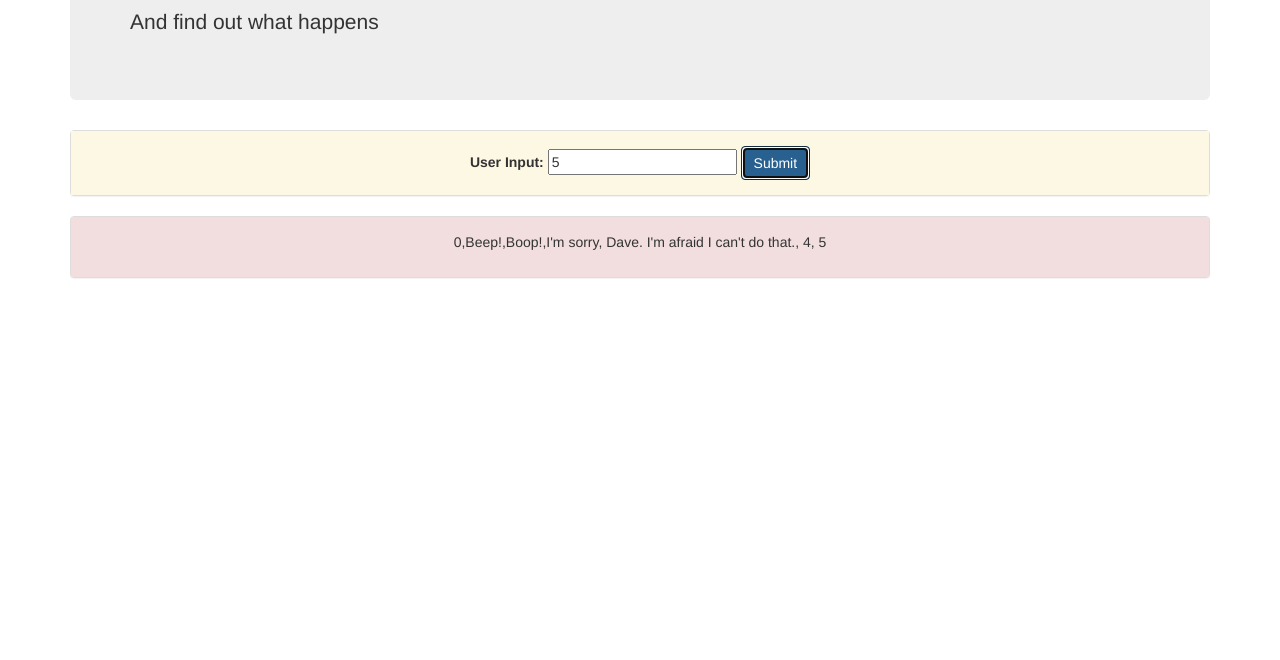
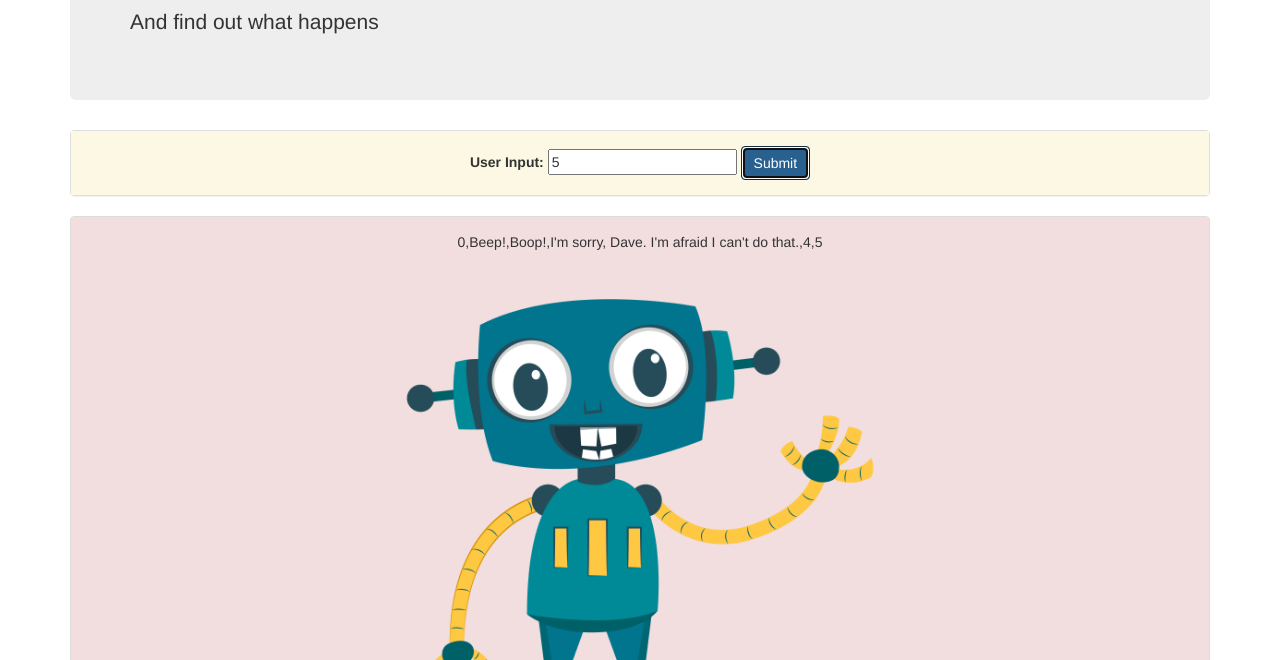
Before and after one commit to MikeSB3/arrays-and-looping-code-review, a plain HTML site: page index.html in a window 1280 px wide. Both pictures are taken after typing "5" into the empty fields and a click on the button "Submit". Shown: the part 140-800 px from the top of the page. Drawn offline with Linux system fonts and the light colour scheme.

Commit message:
add image of a waving robot that flips horizontally when hovered over.

```diff
--- a/css/styles.css
+++ b/css/styles.css
@@ -1,6 +1,17 @@
+.panel-body {
+  text-align: center;
+}
+
 .submission {
   display: none;
 }
-.panel-body {
-  text-align: center;
+
+img {
+  width: 50%;
+  height: auto;
 }
+
+img:hover {
+  -webkit-transform: scaleX(-1);
+  transform: scaleX(-1);
+}
--- a/index.html
+++ b/index.html
@@ -27,6 +27,7 @@
         <div class="panel panel-default">
           <div class="panel-body bg-danger">
             <p id="entered"></p>
+            <img src="img/robowave.webp" alt="A robot waving">
           </div>
         </div>
       </div>
--- a/js/scripts.js
+++ b/js/scripts.js
@@ -10,11 +10,13 @@ var userOutput = function(userInput) {
     } else if (i.toString().includes("1")) {
       arrays.push("Beep!");
     } else {
-      arrays.push(" " + i);
+      arrays.push(i);
     }
   }
   return arrays
 };
+
+
 
 //User Logic
 $(document).ready(function() {
```
Also changed, not shown: img/robowave.webp (added), 1 other file.
